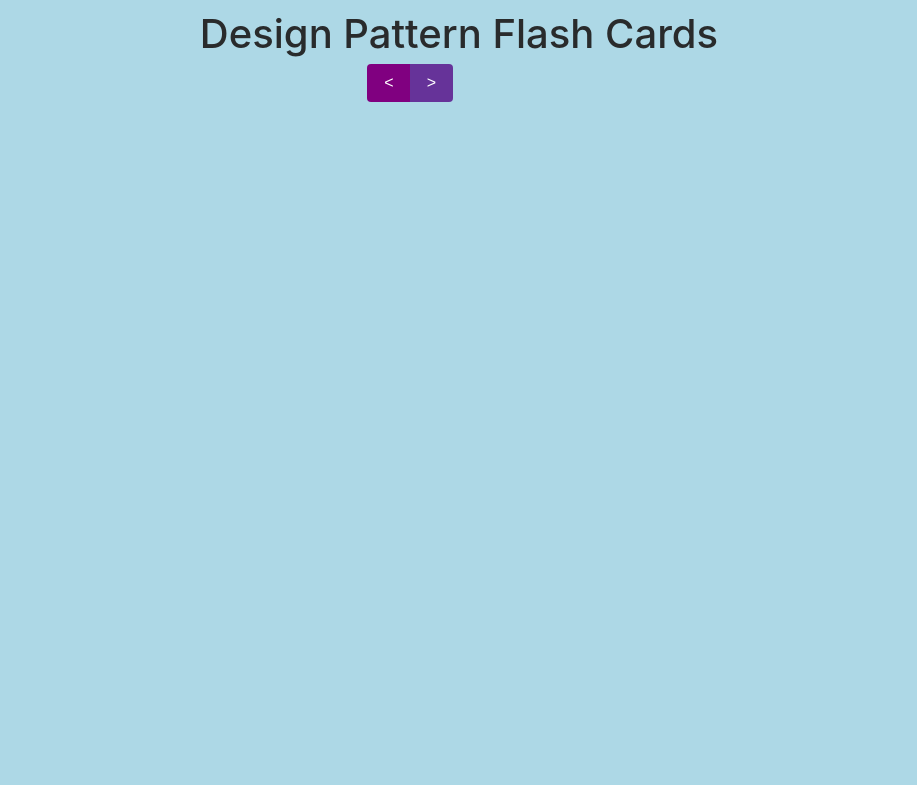
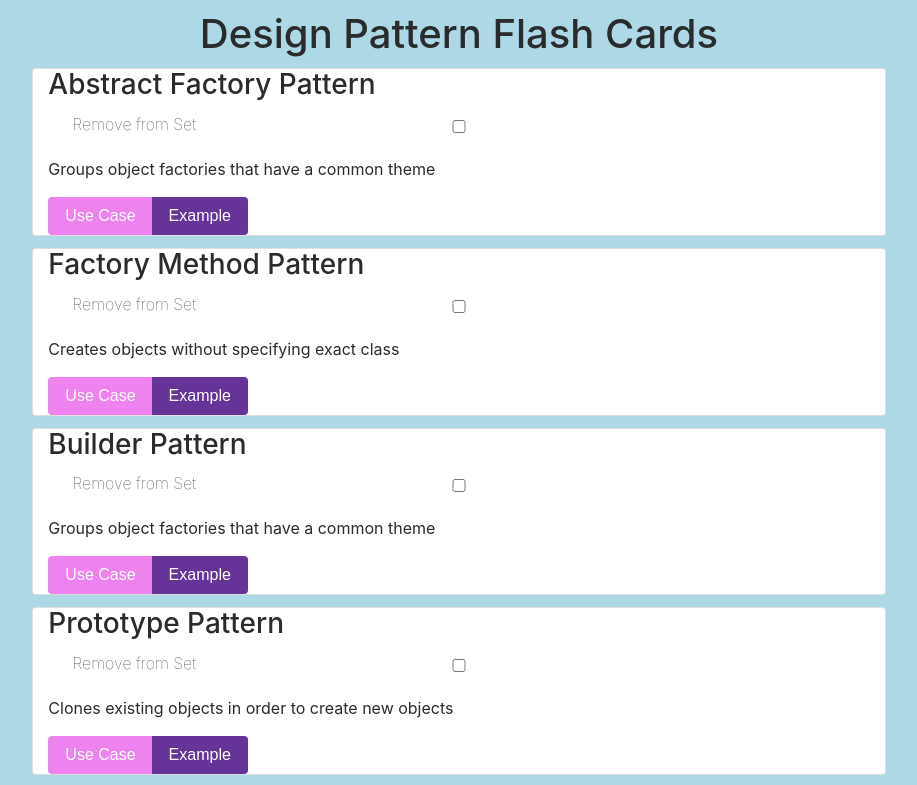
Before and after one commit to kevintrogers/design-pattern-cards, a Vue app in the folder design-cards/: page / in a window 1280 px wide. Shown: the top 785 px of the page, without its empty margins (181-1098 px from the left). Built offline with nearby package versions, Linux system fonts and the light colour scheme.

Commit message:
added checkbox input, styled input and label

```diff
--- a/design-cards/src/App.vue
+++ b/design-cards/src/App.vue
@@ -3,9 +3,12 @@
   <div class='card-list' >
     <h1>Design Pattern Flash Cards</h1>
     <div v-for="pattern in patterns">
-      <div class='card col-8 offset-2' v-if="counter === i">
+      <div class='card col-8 offset-2' v-if="!pattern.removeFromSet">
 
         <h3 class='card-title'> {{pattern.title}} Pattern</h3>
+
+        <label for='remove'>Remove from Set</label>
+        <input type='checkbox' id='remove' value='pattern.removeFromSet'>
         <div class='card-content' v-if='showDescription'>
           <p> {{pattern.description}}</p>
         </div>
@@ -162,6 +165,15 @@ export default {
 html {
   background: lightblue;
 }
+label {
+  position:relative;
+  left: 1.5em;
+  font-weight:100;
+}
+#remove{
+  position:relative;
+  bottom: 1.5em;
+}
 .card-list {
   background: lightblue;
   padding-top: .75em;
```
